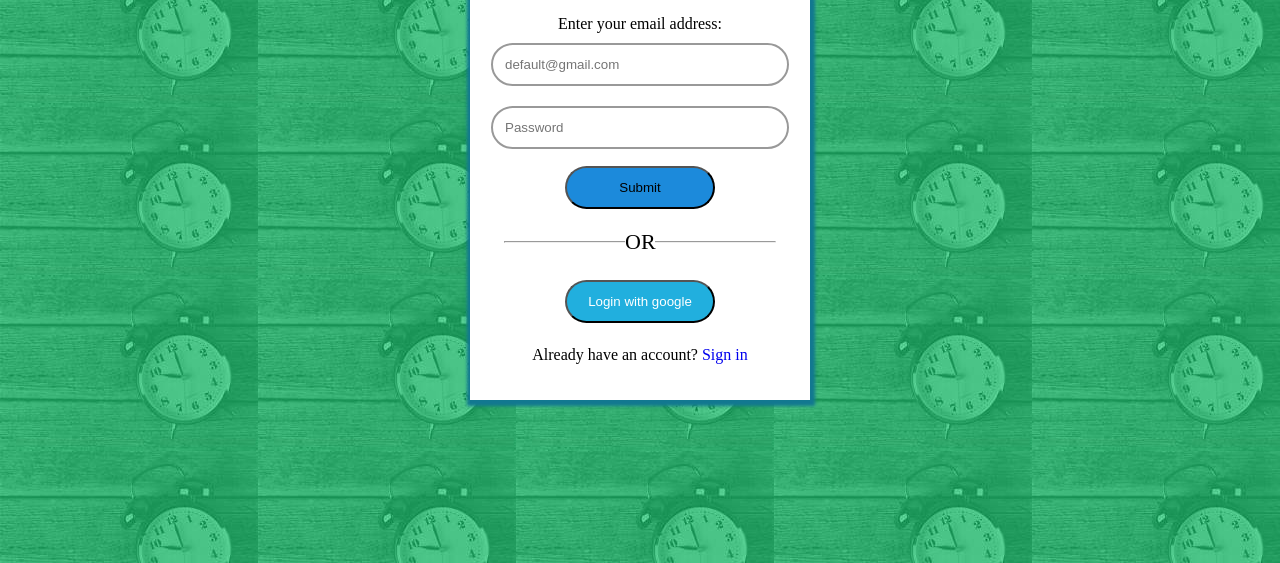
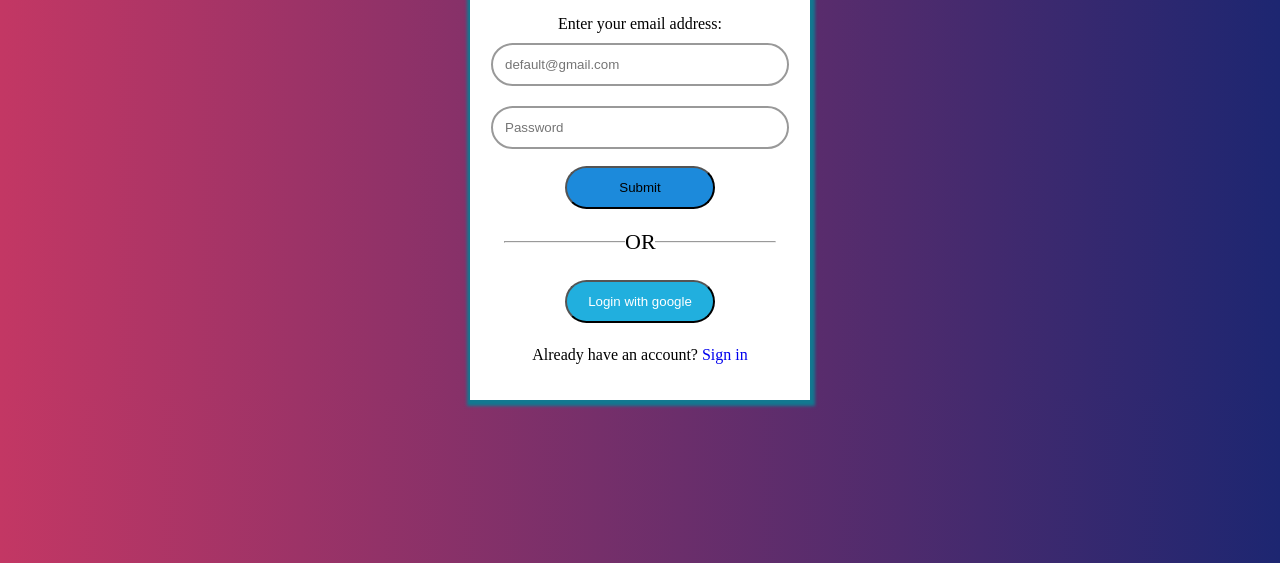
Before and after one commit to 19ANISH/Sign-Up-Page, a plain HTML site: page index.html in a window 1280 px wide. Shown: the part 237-800 px from the top of the page. Drawn offline with Linux system fonts and the light colour scheme.

Commit message:
Update styles1.css

```diff
--- a/styles1.css
+++ b/styles1.css
@@ -2,7 +2,7 @@ body
 {
 	padding: 0;
 	margin: 0;
-	background-image: url("2.jpg");
+	background: linear-gradient(to right, #c33764,#1d2671);
 }
 
 .sign-up-form
```
